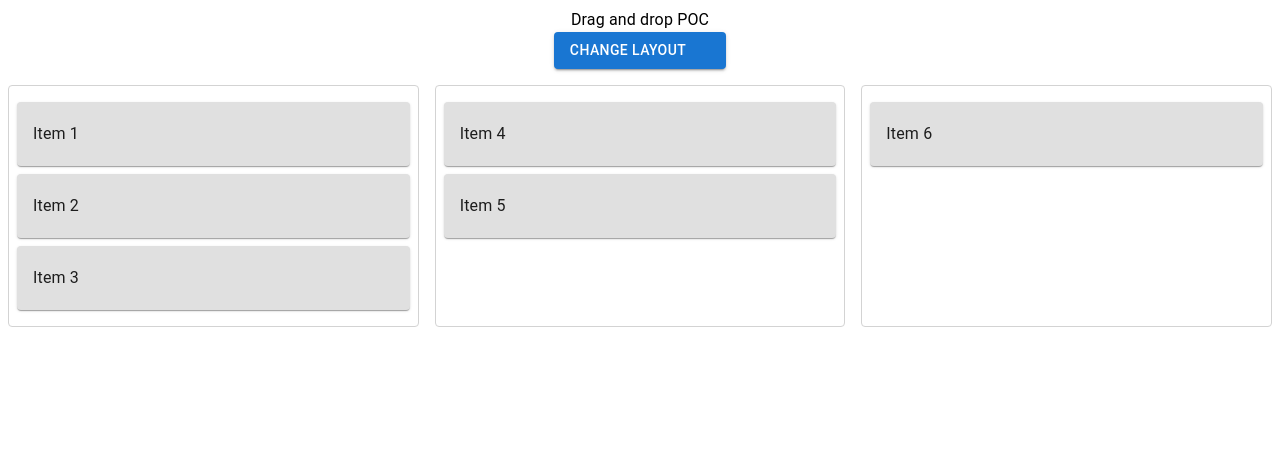
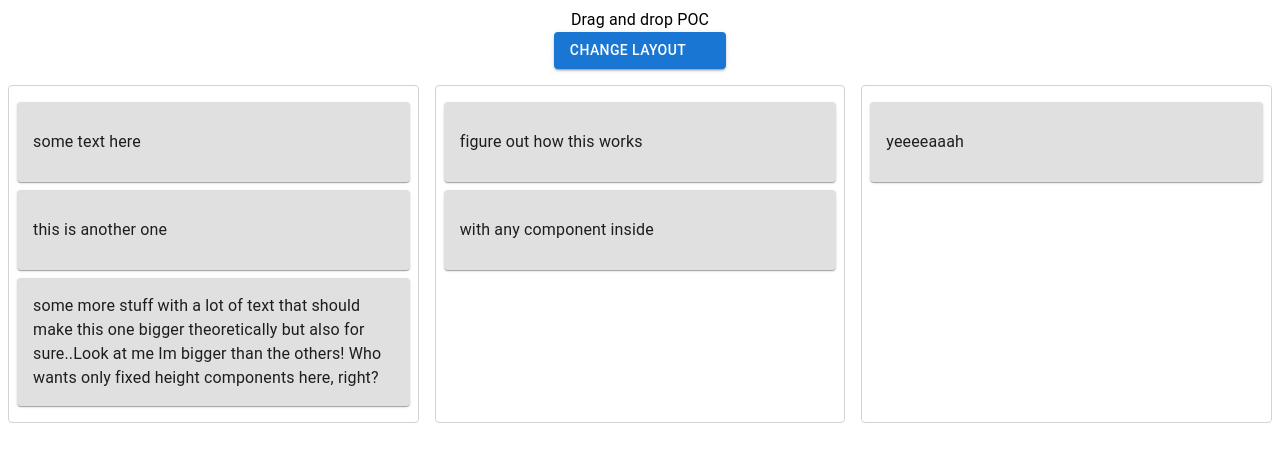
Before and after one commit to AttilaBalla/dndkit-drag-and-drop, a React (Vite) app in the folder react-playground-fe/: page / in a window 1280 px wide. Shown: the top 462 px of the page. Built offline with nearby package versions, Linux system fonts and the light colour scheme; some icons are missing.

Commit message:
modify dnd to work with components that are provided from outside

```diff
--- a/react-playground-fe/src/app/app.tsx
+++ b/react-playground-fe/src/app/app.tsx
@@ -16,7 +16,7 @@ export function App() {
       <DragAndDropComponent items={[
         {containerId: 1, component: <ExampleComponent text={'some text here'}/>},
         {containerId: 1, component: <ExampleComponent text={'this is another one'}/>},
-        {containerId: 1, component: <ExampleComponent text={'some more stuff'}/>},
+        {containerId: 1, component: <ExampleComponent text={'some more stuff with a lot of text that should make this one bigger theoretically but also for sure..Look at me Im bigger than the others! Who wants only fixed height components here, right?'}/>},
         {containerId: 2, component: <ExampleComponent text={'figure out how this works'}/>},
         {containerId: 2, component: <ExampleComponent text={'with any component inside'}/>},
         {containerId: 3, component: <ExampleComponent text={'yeeeeaaah'}/>}
--- a/react-playground-fe/src/app/features/dragndrop/DragAndDropComponent.tsx
+++ b/react-playground-fe/src/app/features/dragndrop/DragAndDropComponent.tsx
@@ -14,9 +14,11 @@ import { DroppableContainer } from './DroppableContainer';
 import Button from '@mui/material/Button';
 import AppRegistrationIcon from '@mui/icons-material/AppRegistration';
 import CheckIcon from '@mui/icons-material/Check';
-import { Container } from '../../types/dragndrop/types';
-import { initialContainerState } from './utilities/dragAndDropConstants';
-import { findContainerId } from './utilities/dragAndDropUtils';
+import { DragAndDropContainer } from '../../types/dragndrop/types';
+import {
+  constructInitialState,
+  findContainerId,
+} from './utilities/dragAndDropUtils';
 import { Box } from '@mui/material';
 import { arrayMove } from '@dnd-kit/sortable';
 
@@ -25,8 +27,8 @@ interface IProps {
 }
 
 export function DragAndDropComponent(props: IProps) {
-  const [containers, setContainers] = useState<Container[]>(
-    initialContainerState
+  const [containers, setContainers] = useState<DragAndDropContainer[]>(
+    constructInitialState(props.items)
   );
   const [activeId, setActiveId] = useState<UniqueIdentifier | null>(null);
 
--- a/react-playground-fe/src/app/features/dragndrop/DroppableContainer.tsx
+++ b/react-playground-fe/src/app/features/dragndrop/DroppableContainer.tsx
@@ -3,10 +3,11 @@ import { rectSortingStrategy, SortableContext } from '@dnd-kit/sortable';
 import { Item } from './Item';
 import { UniqueIdentifier, useDroppable } from '@dnd-kit/core';
 import { Box } from '@mui/material';
+import { DragAndDropItem } from '../../types/dragndrop/types';
 
 interface IProps extends PropsWithChildren {
   id: UniqueIdentifier;
-  items: Array<{ id: UniqueIdentifier; text: string }>;
+  items: DragAndDropItem[];
   canDrag: boolean;
 }
 
@@ -29,7 +30,7 @@ export function DroppableContainer(props: IProps) {
         {items.map((item) => (
           <Item
             id={item.id}
-            text={item.text}
+            component={item.component}
             canDrag={canDrag}
             key={item.id}
           ></Item>
--- a/react-playground-fe/src/app/features/dragndrop/Item.tsx
+++ b/react-playground-fe/src/app/features/dragndrop/Item.tsx
@@ -1,19 +1,19 @@
-import { Paper, Typography, useTheme } from '@mui/material';
+import { Paper, useTheme } from '@mui/material';
 import { useSortable } from '@dnd-kit/sortable';
 import { CSS } from '@dnd-kit/utilities';
-import React from 'react';
+import React, { ReactNode } from 'react';
 import { ItemHandle } from './ItemHandle';
 import { UniqueIdentifier } from '@dnd-kit/core';
 
 interface IProps {
   id: UniqueIdentifier;
-  text: string;
+  component: ReactNode;
   canDrag: boolean;
 }
 
 export function Item(props: IProps) {
   const theme = useTheme();
-  const { id, text, canDrag } = props;
+  const { id, component, canDrag } = props;
   const sortableHandler = useSortable({ id });
 
   const sortableTransitionStyle: React.CSSProperties = {
@@ -32,7 +32,7 @@ export function Item(props: IProps) {
         display: 'flex',
         justifyContent: 'space-between',
         alignItems: 'center',
-        height: '4rem',
+        minHeight: '5rem',
         padding: '1rem',
         marginTop: '.5rem',
         marginBottom: '.5rem',
@@ -41,8 +41,10 @@ export function Item(props: IProps) {
         width: '100%', // Ensures item matches container width
       }}
     >
-      <Typography>{text}</Typography>
-      {canDrag ? <ItemHandle listeners={{...sortableHandler.listeners}} /> : null}
+      {component}
+      {canDrag ? (
+        <ItemHandle listeners={{ ...sortableHandler.listeners }} />
+      ) : null}
     </Paper>
   );
 }
--- a/react-playground-fe/src/app/features/dragndrop/utilities/dragAndDropUtils.ts
+++ b/react-playground-fe/src/app/features/dragndrop/utilities/dragAndDropUtils.ts
@@ -1,11 +1,16 @@
+import { ReactNode } from 'react';
 import { UniqueIdentifier } from '@dnd-kit/core';
-import { Container } from '../../../types/dragndrop/types';
+import {
+  DragAndDropContainer,
+  DragAndDropItem,
+} from '../../../types/dragndrop/types';
+
 
 export function findContainerId(
-  containers: Container[],
+  containers: DragAndDropContainer[],
   itemId: UniqueIdentifier | undefined
 ) {
-  if(containers.some((container) => container.id === itemId)) {
+  if (containers.some((container) => container.id === itemId)) {
     return itemId;
   }
   return containers.find((container) =>
@@ -13,6 +18,25 @@ export function findContainerId(
   )?.id;
 }
 
-export function constructInitialState() {
+export function constructInitialState(
+  items: Array<{ containerId: UniqueIdentifier; component: ReactNode }>
+): DragAndDropContainer[] {
+  const containersMap = new Map<UniqueIdentifier, DragAndDropItem[]>();
+  let itemId = 100; // Start IDs from 100 to avoid conflicts with container IDs
 
+  for (const item of items) {
+    const dragItem: DragAndDropItem = {
+      id: itemId++,
+      component: item.component,
+    };
+    if (!containersMap.has(item.containerId)) {
+      containersMap.set(item.containerId, []);
+    }
+    containersMap.get(item.containerId)?.push(dragItem);
+  }
+
+  return Array.from(containersMap.entries()).map(([id, items]) => ({
+    id,
+    items,
+  }));
 }
```
Also changed, not shown: react-playground-fe/src/app/types/dragndrop/types.ts (+5 -5 lines).
